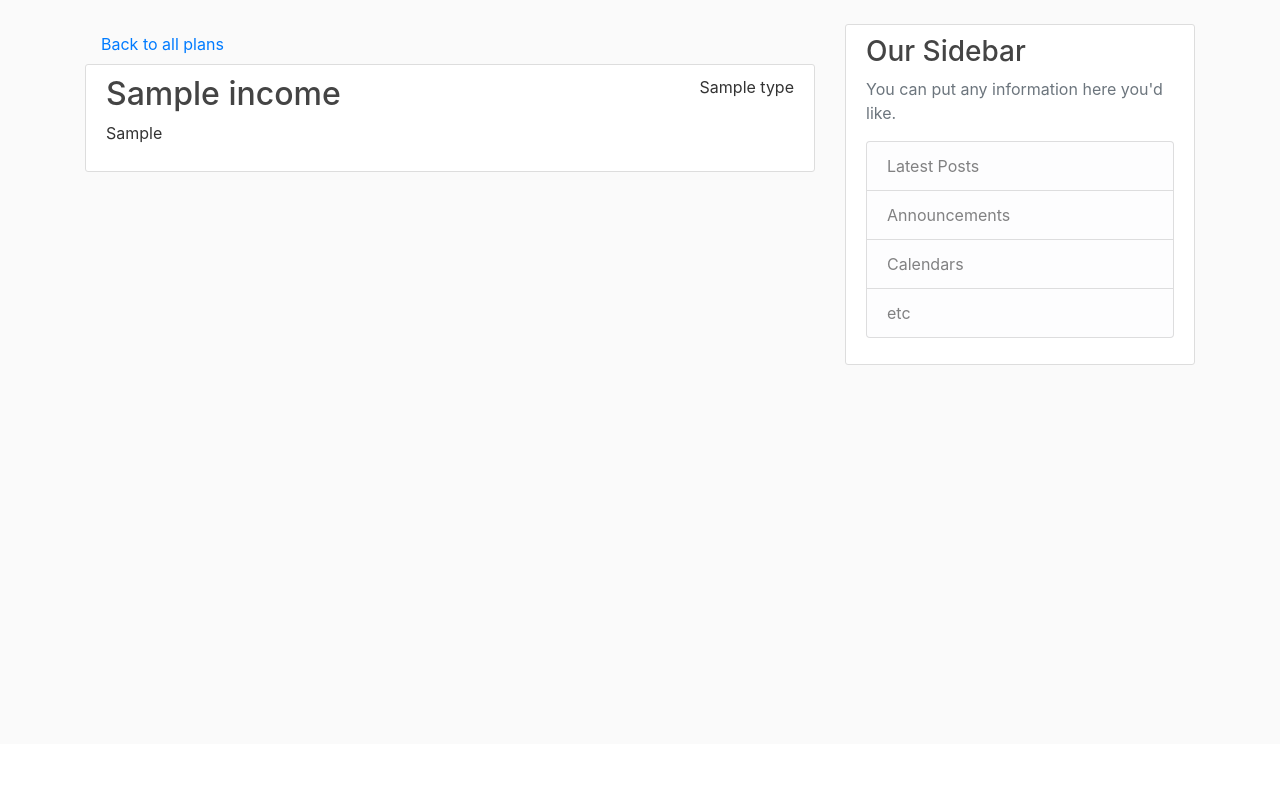
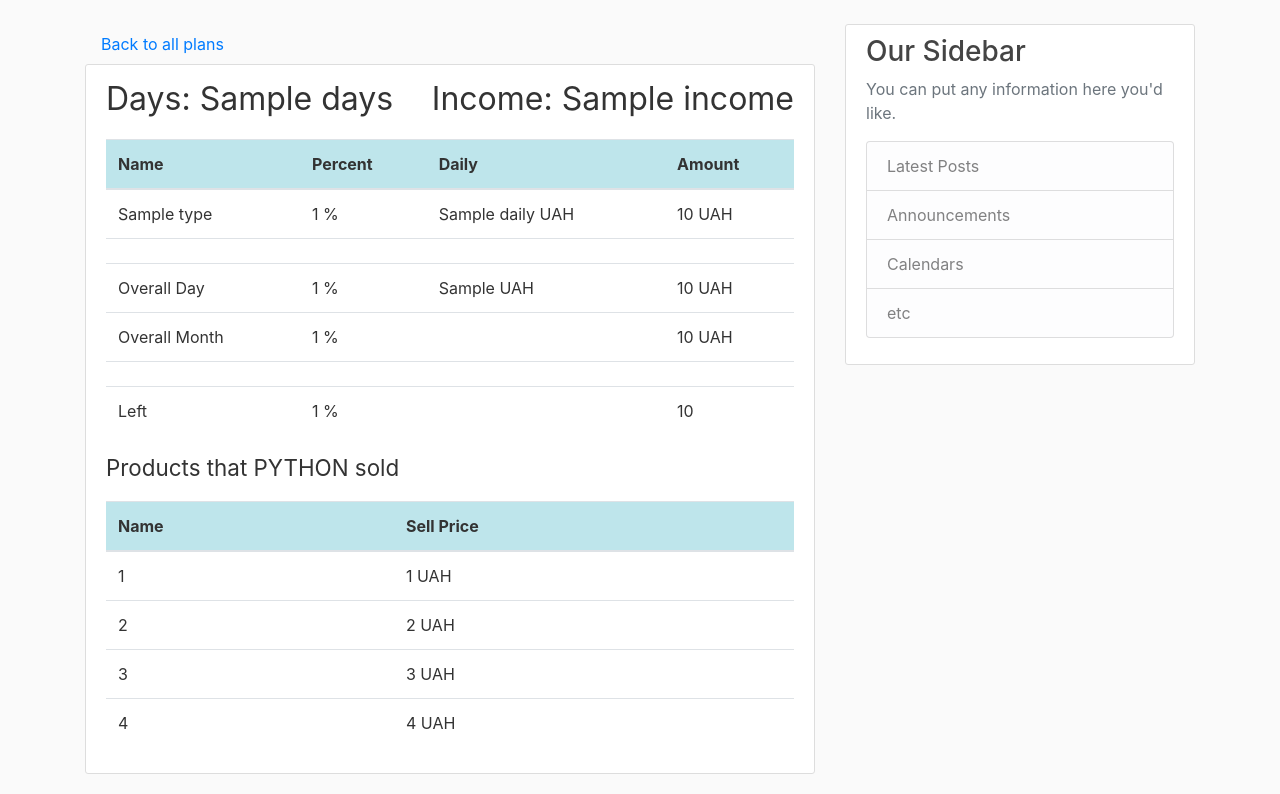
Before and after one commit to Kollider/DayToMoney, a Flask app: template new_app/templates/month_plan.html in a window 1280 px wide. Shown: the part 56-850 px from the top of the page. Before the commit the page ends 421 px from the top, so only its background shows below. Run offline with Flask 2, Linux system fonts and the light colour scheme; the template is opened without the code that fills it: most values are stand-ins (such as "Sample title", 1, 10 or a date in 2020); some libraries are stand-ins or nearby versions.

Commit message:
Enhanced table for month plans

```diff
--- a/new_app/models.py
+++ b/new_app/models.py
@@ -27,7 +27,7 @@ class Spendings(db.Model):
 
 class Month_plans(db.Model):
 	id = db.Column(db.Integer, primary_key=True)
-	month = db.Column(db.Date, nullable=true, default=datetime.date.today)
+	month = db.Column(db.Date, nullable=true)
 	income = db.Column(db.Float, nullable=True, default=0)
 	money_for_month = db.Column(db.Float, nullable=True, default=0)
 	money_for_day = db.Column(db.Float, nullable=True, default=0)
--- a/new_app/routes.py
+++ b/new_app/routes.py
@@ -1,8 +1,10 @@
+from calendar import monthrange
 from datetime import datetime
 
 from flask import render_template, request, flash, url_for, redirect
 
 from new_app.forms import SpendingForm, MonthPlanForm, MonthTypeForm
+from new_app.helper.month_plan_table import plan_to_dict, daily_overall_dict
 from new_app.helper.name_months import months_names
 from new_app.main import website, db
 from new_app.models import Spendings, Month_plans, Types_of_month_spend
@@ -74,4 +76,6 @@ def month_type_new():
 @website.route('/planning/monthly/<int:month_plan_id>',methods=['GET', 'POST'])
 def month_plan_table_test(month_plan_id):
 	month_plan = Month_plans.query.get_or_404(month_plan_id)
-	return render_template('month_plan.html', title=str(month_plan.month.month)+'.'+str(month_plan.month.year),month_plan=month_plan, legend='TEST LEGEND FOR MONTH PLAN')
+	days=monthrange(month_plan.month.year, month_plan.month.month)[1]
+
+	return render_template('month_plan.html', title=str(month_plan.month.month)+'.'+str(month_plan.month.year), month_plan=month_plan, legend='TEST LEGEND FOR MONTH PLAN', planDictionary=plan_to_dict(month_plan), days=days, monthOverall=daily_overall_dict(plan_to_dict(month_plan)))
--- a/new_app/templates/layout.html
+++ b/new_app/templates/layout.html
@@ -28,7 +28,7 @@
             <div class="navbar-nav mr-auto">
               <a class="nav-item nav-link" href="{{ url_for('home') }}">Home</a>
 
-              <a class="nav-item nav-link" href="{{ url_for('new_spending') }}">New Offer</a>
+              <a class="nav-item nav-link" href="{{ url_for('new_spending') }}">New Spend</a>
               <a class="nav-item nav-link" href="{{ url_for('spendings') }}">Spendings</a>
             </div>
             <!-- Navbar Right Side -->
--- a/new_app/templates/month_plan.html
+++ b/new_app/templates/month_plan.html
@@ -1,10 +1,10 @@
 {% extends "layout.html" %} {% block content %}
     <a class="nav-item nav-link" href="{{ url_for('show_all_months') }}">Back to all plans</a>
-<article class="media content-section">
+<!-- <article class="media content-section">
     <div class="media-body">
-       <!--  <div class="article-metadata">
+        <div class="article-metadata">
            <small class="text-muted">{{ month_plan.month.strftime('%Y-%m-%d') }}</small>
-        </div>-->
+        </div>
         <h2 class="article-title">{{ month_plan.income }}</h2>
         <p class="article-content">{{ month_plan.money_for_day }}</p>
     </div>
@@ -12,6 +12,85 @@
             <a>{{ type.name_of_type }}</a>
         {% endfor %}
 
+</article>-->
+<article class="media content-section">
+<div class="media-body">
+    <p class="article-content" style="font-size: 2rem;float: right;">Income: {{ month_plan.income }}</p>
+    <p class="article-content" style="font-size: 2rem;float: left;">Days: {{ days }}</p>
+
+
+    <table class="table">
+            <thead>
+                <tr class="table-info">
+                    <th scope="col">Name</th>
+                    <th scope="col">Percent</th>
+                    <th scope="col">Daily</th>
+                    <th scope="col">Amount</th>
+
+                </tr>
+            </thead>
+            <tbody>{% for type in planDictionary %}
+                <tr>
+                    <td>{{ planDictionary[type]['name'] }}</td>
+                    <td style="">{{ planDictionary[type]['amount_in_percent'] }} %</td>
+                    <td>{% if planDictionary[type]['daily'] %}{{ planDictionary[type]['daily'] }} UAH{% else %}{% endif %}</td>
+                    <td>{{ planDictionary[type]['amount_in_money'] }} UAH</td>
+
+                </tr>{% endfor %}
+            <tr>
+                <td></td>
+                <td></td>
+                <td></td>
+                <td></td>
+            </tr>
+            <tr>
+                <td>Overall Day</td>
+                <td>{{ monthOverall['overall_day_percent'] }} %</td>
+                <td>{{ monthOverall['overall_day_daily'] }} UAH</td>
+                <td>{{ monthOverall['overall_day_amount'] }} UAH</td>
+            </tr>
+            <tr>
+                <td>Overall Month</td>
+                <td>{{ monthOverall['overall_month_percent'] }} %</td>
+                <td> </td>
+                <td>{{ monthOverall['overall_month_amount'] }} UAH</td>
+            </tr>
+            <tr>
+                <td></td>
+                <td></td>
+                <td></td>
+                <td></td>
+            </tr>
+            <tr>
+                <td>Left</td>
+                <td>{{ monthOverall['left_percent'] }} %</td>
+                <td></td>
+                <td>{% if monthOverall['left_amount']!=0 %}{{ monthOverall['left_amount'] }}{% else %}{{ month_plan.income }}{% endif %}</td>
+            </tr>
+
+
+            </tbody>
+        </table>
+<p></p>
+        <p class="article-content" style="font-size: 1.4rem;">Products that {{ 'PYTHON' }} sold</p>
+        <table class="table">
+            <thead>
+                <tr class="table-info">
+                    <th scope="col">Name</th>
+                    <th scope="col">Sell Price</th>
+                </tr>
+            </thead>
+            <tbody>{% for st in [1,2,3,4] %}
+                <tr>
+                    <td>{{ st }}</td>
+                    <td>{{ st }} UAH</td>
+                </tr>{% endfor %}
+            </tbody>
+        </table>
+
+</div>
 </article>
+<!--Modal-->
+
 
 {% endblock content %}
```
Also changed, not shown: new_app/helper/month_plan_table.py (added, +55 -0 lines).
